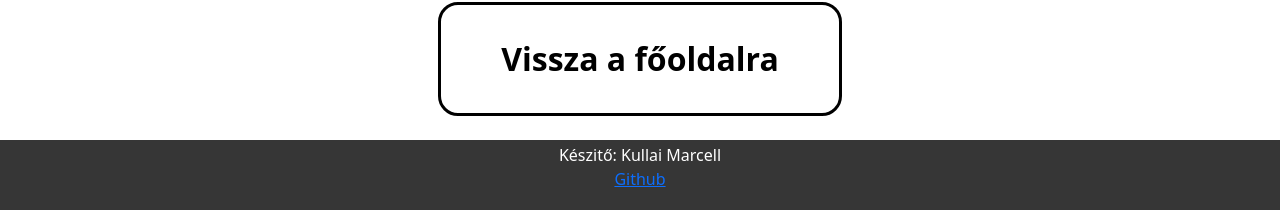
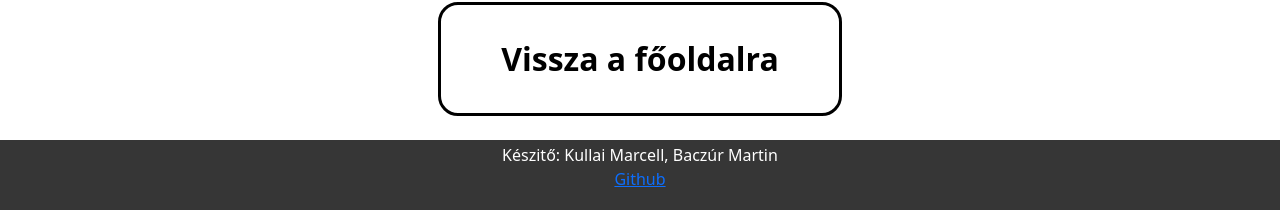
Before and after one commit to mk1d/HTML, a PHP site: page /resellers.php in a window 1280 px wide. Shown: the part 1134-1344 px from the top of the page. Run offline with PHP 8.4, Linux system fonts and the light colour scheme; the visitor is signed in with stand-in values (Sample User, id 1).

Commit message:
név resellers.php

```diff
--- a/resellers.php
+++ b/resellers.php
@@ -108,7 +108,7 @@ $email = getEmail();
 
 <br>
   <footer>
-    <p>Készitő: Kullai Marcell<br>
+    <p>Készitő: Kullai Marcell, Baczúr Martin<br>
     <a href="https://github.com/mk1d">Github</a></p>
   </footer>
   <script src="https://cdn.jsdelivr.net/npm/bootstrap@5.3.0-alpha1/dist/js/bootstrap.bundle.min.js"></script>
```
